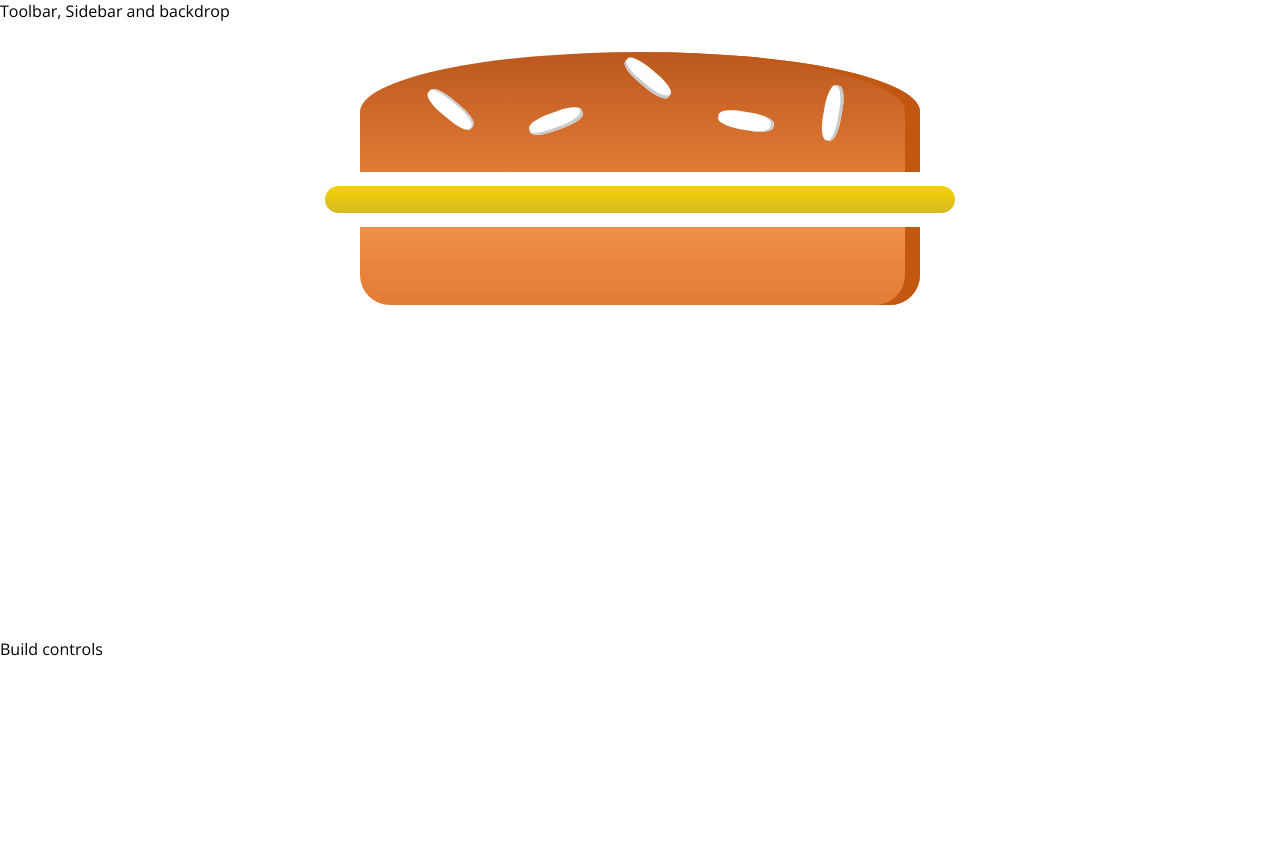
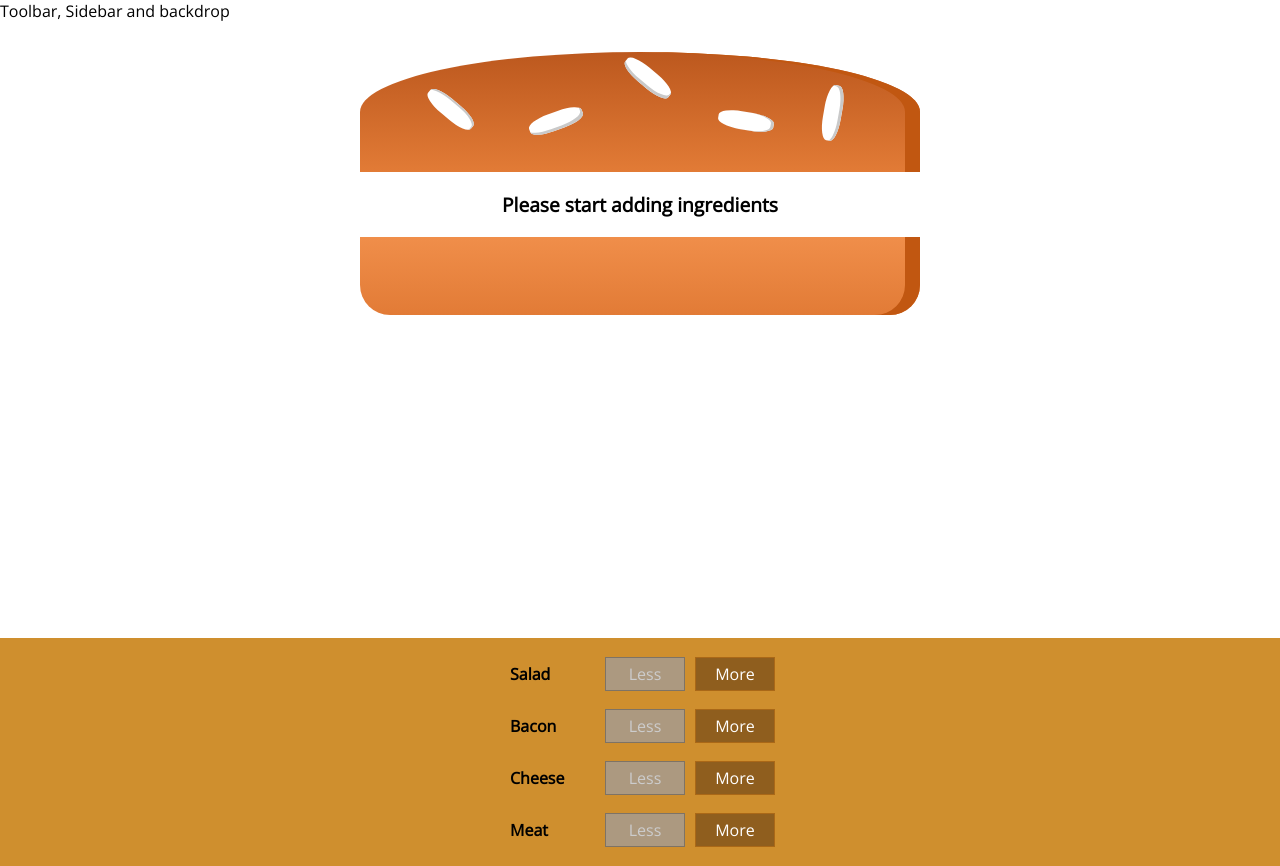
Before and after one commit to NiteshBagle123/react-buger-builder-app, a React app: page / in a window 1280 px wide. Before the commit the page ends 800 px from the top, so only its background shows below. Built offline with nearby package versions, Linux system fonts and the light colour scheme.

Commit message:
burger build controls added

```diff
--- /dev/null
+++ b/src/components/Burger/BuildControls/BuildControl/BuildControl.css
@@ -0,0 +1,56 @@
+.BuildControl {
+    display: flex;
+    justify-content: space-between;
+    align-items: center;
+    margin: 5px 0;
+}
+
+.BuildControl button {
+    display: block;
+    font: inherit;
+    padding: 5px;
+    margin: 0 5px;
+    width: 80px;
+    border: 1px solid #AA6817;
+    cursor: pointer;
+    outline: none;
+}
+
+.BuildControl button:disabled {
+    background-color: #AC9980;
+    border: 1px solid #7E7365;
+    color: #ccc;
+    cursor: default;
+}
+
+.BuildControl button:hover:disabled {
+    background-color: #AC9980;
+    color: #ccc;
+    cursor: not-allowed;
+}
+
+.Label {
+    padding: 10px;
+    font-weight: bold;
+    width: 80px;
+}
+
+.BuildControl .Less {
+    background-color: #D39952;
+    color: white;
+}
+
+.BuildControl .More {
+    background-color: #8F5E1E;
+    color: white;
+}
+
+.BuildControl .Less:hover, .BuildControl .Less:active {
+    background-color: #DAA972;
+    color: white;
+}
+
+.BuildControl .More:hover,.BuildControl .More:active {
+    background-color: #99703F;
+    color: white;
+}
--- /dev/null
+++ b/src/components/Burger/BuildControls/BuildControl/BuildControl.js
@@ -0,0 +1,15 @@
+import React from 'react';
+import classes from './BuildControl.css';
+
+const buildControl = props => (
+    <div className={classes.BuildControl}>
+        <div className={classes.Label}>{props.label}</div>
+        <button
+            className={classes.Less}
+            onClick={props.removed}
+            disabled={props.diabled}>Less</button>
+        <button className={classes.More} onClick={props.added}>More</button>
+    </div>
+);
+
+export default buildControl;
--- /dev/null
+++ b/src/components/Burger/BuildControls/BuildControls.css
@@ -0,0 +1,10 @@
+.BuildControls {
+    width: 100%;
+    background-color: #cf8f2e;
+    display: flex;
+    flex-flow: column;
+    align-items: center;
+    box-shadow: 0 2px 1px #ccc;
+    margin: auto;
+    padding: 10px 0;
+}
--- /dev/null
+++ b/src/components/Burger/BuildControls/BuildControls.js
@@ -0,0 +1,27 @@
+import React from 'react';
+import classes from './BuildControls.css';
+import BuildControl from './BuildControl/BuildControl';
+
+const controls = [
+    { label: 'Salad', type: 'salad' },
+    { label: 'Bacon', type: 'bacon' },
+    { label: 'Cheese', type: 'cheese' },
+    { label: 'Meat', type: 'meat' }
+];
+
+const buildControls = props => (
+    <div className={classes.BuildControls}>
+        {
+            controls.map(
+                control => <BuildControl
+                    key={control.label}
+                    label={control.label}
+                    added={() =>props.ingredientAdded(control.type)}
+                    removed={() => props.ingredientRemoved(control.type)}
+                    diabled={props.disabled[control.type]}/>
+            )
+        }
+    </div>
+);
+
+export default buildControls;
--- a/src/containers/BurgerBuilder/BurgerBuilder.js
+++ b/src/containers/BurgerBuilder/BurgerBuilder.js
@@ -1,7 +1,14 @@
 import React, { Component } from 'react';
 import Aux from '../../hoc/Auxilary';
 import Burger from '../../components/Burger/Burger';
+import BuildControls from '../../components/Burger/BuildControls/BuildControls';
 
+const INGREDIENT_PRICES = {
+    salad: 0.5,
+    meat: 1,
+    cheese: 0.6,
+    bacon: 1.3
+};
 class BurgerBuilder extends Component {
     // constructor(props){
     //     super(props);
@@ -13,16 +20,55 @@
         ingredients: {
             salad: 0,
             bacon: 0,
-            cheese: 1,
+            cheese: 0,
             meat: 0
+        },
+        totalPrice: 4
+    }
+
+    addIngredientHadler = (type) => {
+        const oldIngredientCount = this.state.ingredients[type];
+        const updatedIngredientCount = oldIngredientCount + 1;
+        const updatedIngredient = {
+            ...this.state.ingredients
+        };
+        updatedIngredient[type] = updatedIngredientCount;
+        const priceAddition = INGREDIENT_PRICES[type];
+        const oldPrice = this.state.totalPrice;
+        const updatedPrice = oldPrice + priceAddition;
+        this.setState({ ingredients: updatedIngredient, totalPrice: updatedPrice });
+    };
+
+    removeIngredientHandler = (type) => {
+        const oldIngredientCount = this.state.ingredients[type];
+        if(oldIngredientCount <= 0){
+            return;
         }
-    }
+        const updatedIngredientCount = oldIngredientCount - 1;
+        const updatedIngredient = {
+            ...this.state.ingredients
+        };
+        updatedIngredient[type] = updatedIngredientCount;
+        const priceDeduction = INGREDIENT_PRICES[type];
+        const oldPrice = this.state.totalPrice;
+        const updatedPrice = oldPrice - priceDeduction;
+        this.setState({ ingredients: updatedIngredient, totalPrice: updatedPrice });
+    };
     render() {
+        const disabledInfo = {
+            ...this.state.ingredients
+        }
+        for(let key in disabledInfo){
+            disabledInfo[key] = disabledInfo[key] <= 0
+        }
         return(
             <div>
                 <Aux>
                     <Burger ingredients={this.state.ingredients}/>
-                    <div>Build controls</div>
+                    <BuildControls
+                        ingredientAdded={this.addIngredientHadler}
+                        ingredientRemoved={this.removeIngredientHandler}
+                        disabled={disabledInfo}/>
                 </Aux>
             </div>
         );
--- a/src/hoc/Auxilary.js
+++ b/src/hoc/Auxilary.js
@@ -1,3 +1,3 @@
-const aux = (props) => props.children;
+const aux = props => props.children;
 
 export default aux;
```
